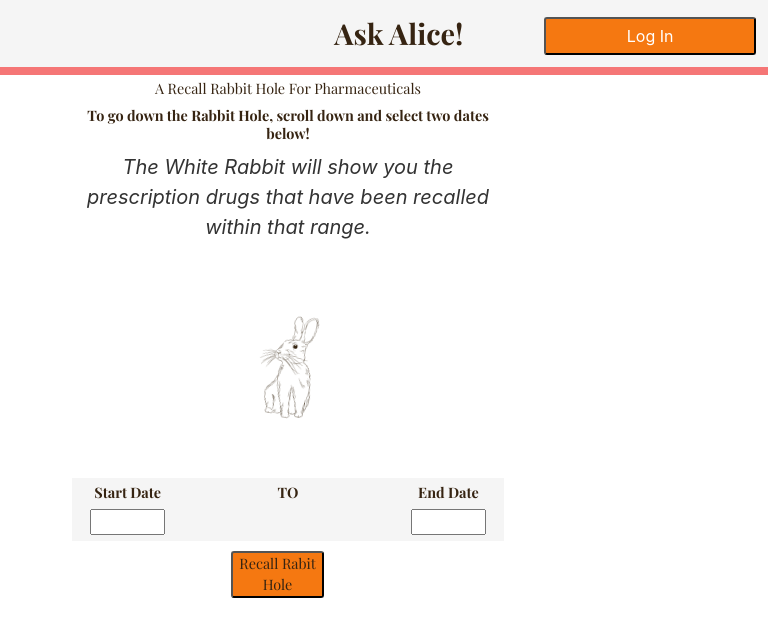
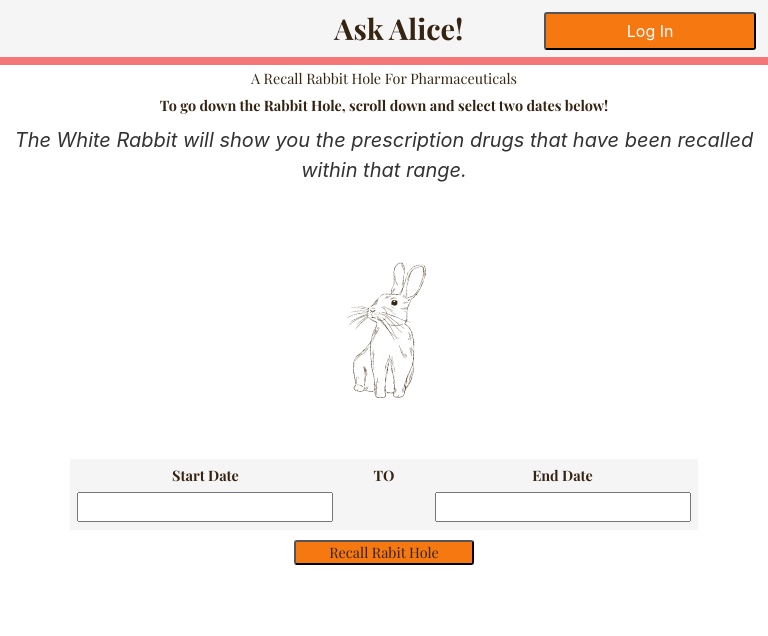
Before and after one commit to andybockwrites/Ask-Alice-Final, a React (Create React App) app in the folder client/: page / in a window 768 px wide. Shown: the top 636 px of the page. Built offline with nearby package versions, Linux system fonts and the light colour scheme.

Commit message:
Fix some styling to get homepage and searchresults page to be more responsive.

```diff
--- a/client/public/css/style.css
+++ b/client/public/css/style.css
@@ -14,11 +14,17 @@ h3 {
     margin: 5%;
 }
 
+.testPicker {
+    width: 100%;
+}
+
 .body-element {
     display: flex;
     flex-direction: column;
     justify-content: center;
     align-items: center;
+    width: 100%;
+    height: 100%;
 }
 
 .font-display {
@@ -83,7 +89,7 @@ h3 {
     flex-direction: row;
     justify-content: space-around;
     background-color: whitesmoke;
-    height: 285px;
+    max-width: 100%;
     align-items: flex-start;
     padding: 1%;
     margin: 5px;
@@ -143,23 +149,6 @@ h3 {
     justify-content: flex-start;
 }
 
-
-
-
-@media (min-width: 768px) and (max-width: 1023px) {
-    .instructions,
-    .body-element,
-    .search-container,
-    .search,
-    .calendar-container-from,
-    .calendar-container-to,
-    #from,
-    #to {
-        height: 75%;
-        width: 75%;
-        justify-content: center;
-    }};
-
     .app-name {
         height: 75%;
         width: 100%;
--- a/client/public/css/style2page.css
+++ b/client/public/css/style2page.css
@@ -25,9 +25,9 @@ h2 {
     align-items: center;
 }
 
-h4 {
+.recalledH4 {
     font-size: 30px;
-    margin-left: 24%;
+    margin-left: 15%;
 }
 
 h3 {
@@ -250,6 +250,37 @@ text-align: right;
     justify-content: center;
 }
 
+@media screen and (max-width: 850px) {
+    .resultsContainer {
+        flex-direction: column;
+        align-items: center;
+    }
+
+    .drug-info {
+        align-items: center;
+    }
+
+    .recalled {
+        display: flex;
+        flex-direction: column;
+        align-items: center;
+    }
+
+    .drug-info {
+        width: 100%;
+    }
+
+    .recalledH4 {
+        text-align: center;
+        margin-left:  0%;
+    }
+
+    .text-past {
+        margin-left: 0%;
+    }
+
+}
+
 @media (min-width: 1024) and (max-width: 1844) {
 
     body
--- a/client/src/App.js
+++ b/client/src/App.js
@@ -39,7 +39,7 @@ function App() {
       <Router>
         <div>
           <Header />
-          <div>
+          <div class="uk-flex uk-flex-center">
             <Routes>
               <Route path="/" element={<Home />} />
               <Route path="/searchresults" element={<SearchResults />} />
--- a/client/src/components/footer.js
+++ b/client/src/components/footer.js
@@ -111,10 +111,6 @@ const Footer = ({ resultsAmount, resultName, resultParent }) => {
     await getCarrot({variables: {drugName: resultName}, fetchPolicy: 'network-only', onCompleted: (data) => addRemoveCarrot(data)});
 
     };
-
-    if(loading){
-      return <h1>Loading...</h1>
-    }
   // Save the new carrot to the backend
   // Handle the success or error response accordingly
   // };
@@ -125,7 +121,7 @@ const Footer = ({ resultsAmount, resultName, resultParent }) => {
         <h5 className="brown uk-text-large">"There are <span id="count2">{resultsAmount}</span> recalls in this rabbit hole!"</h5>
         <h3 className="brown uk-text-large uk-text-bold">What do you want to do now?</h3>
         <blockquote>Click the bunny to feed it a carrot! Cross your fingers first, though. One can never be too sure...</blockquote>
-        <p>The bunny has been given <strong>{carrotCount} 🥕</strong> for this recall</p>
+        <p>The bunny has been given <strong>{loading ? '...':carrotCount} 🥕</strong> for this recall</p>
       </div>
       <img
         src={bunny}
--- a/client/src/pages/Home.js
+++ b/client/src/pages/Home.js
@@ -43,22 +43,26 @@ const Home = ({ currentPage, handlePageChange }) => {
           <blockquote>The White Rabbit will show you the prescription drugs that have been recalled within that range.</blockquote>
         </div>
         <img src={bunny} alt="a white rabbit" className="rabbit" />
-        <div className="search-container">
-          <div className="calendar-container-from">
+        <div className="search-container uk-flex uk-flex-inline uk-flex-between ">
+          <div className="uk-flex uk-flex-column uk-flex-middle uk-margin-medium-right">
             <h5 className="brown font-display-bold">Start Date</h5>
             <DatePicker id="from"
+            className="testPicker"
+            autoComplete="off"
             selected={startDate}
             onChange={(date) => setStartDate(date)}
             showMonthDropdown
             showYearDropdown
             dropdownMode="select"
             minDate={dayjs("20120101").toDate()}
-            maxDate={new Date()}/>
+            maxDate={new Date()} />
           </div>
           <h3 className="brown font-display-bold">TO</h3>
-          <div className="calendar-container-to">
+          <div className="uk-flex uk-flex-column uk-flex-middle uk-margin-medium-left">
             <h5 className="brown font-display-bold">End Date</h5>
             <DatePicker id="to"
+            className="testPicker"
+            autoComplete="off"
             selected={endDate}
             onChange={(date) => setEndDate(date)}
             showMonthDropdown
--- a/client/src/pages/SearchResults.js
+++ b/client/src/pages/SearchResults.js
@@ -62,14 +62,14 @@ function SearchResults() {
     ) :
     (
         <div>
-            <div className="uk-flex">
+            <div className="uk-flex resultsContainer">
                 <aside className="uk-width-1-3">
                     <div className="image-container">
                         <img id="image-api" alt="meds" src={images[imageChoice]} />
                     </div>
                     <br></br>
                     <div className="recalled" id="recalled">
-                        <h4 id="lastRec">Last product recalled:</h4>
+                        <h4 id="lastRec" className='recalledH4'>Last product recalled:</h4>
                         <p className="text-past" id="text-past">{(JSON.stringify(previousResultPick) !== '{}') ? previousResultPick.product_description.split(',')[0] : ''}</p>
                     </div>
                 </aside>
```
